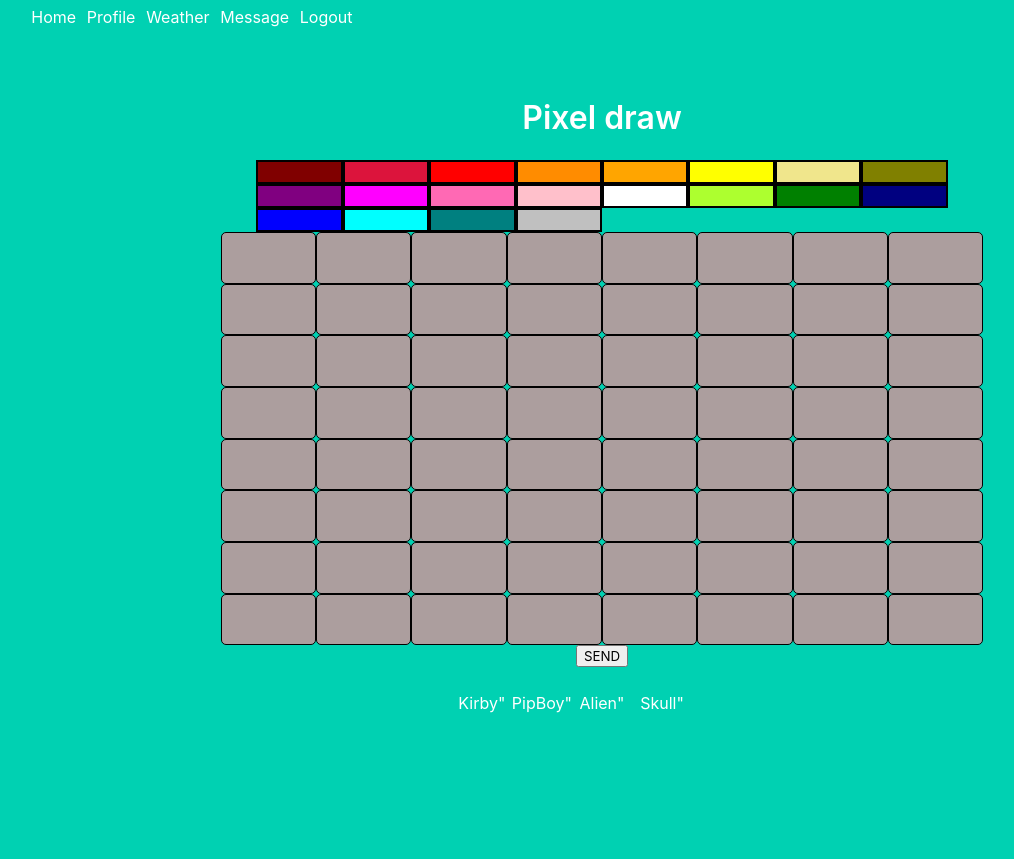
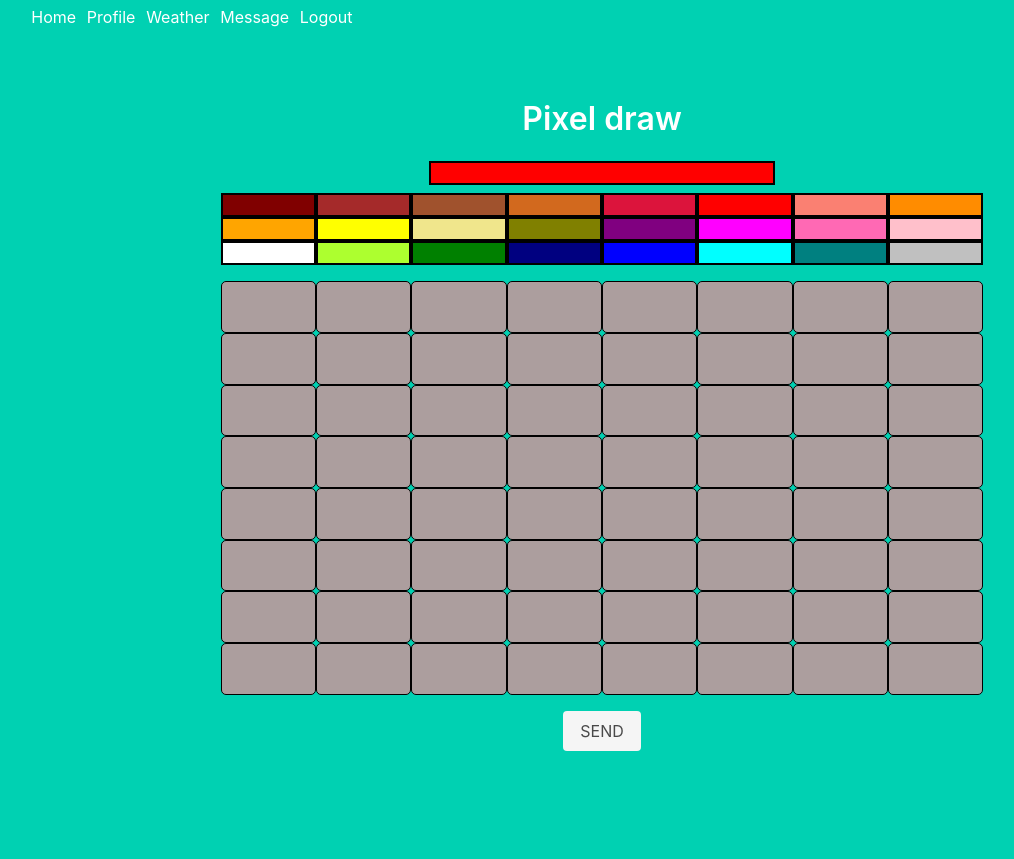
Before and after one commit to AlterFTG/sensehatProyect, a Flask app: page /profile in a window 1280 px wide. Shown: the whole page, without its empty margins (38-1052 px from the left). After the commit the page ends 751 px from the top, so only its background shows below. Run offline with Flask 2, Linux system fonts and the light colour scheme; a user stored in the database is signed in.

Commit message:
New version may

```diff
--- a/project/main.py
+++ b/project/main.py
@@ -1,6 +1,5 @@
 from flask import Flask, Blueprint, render_template, jsonify, request
 from flask_login import login_required, current_user
-from sense_hat import SenseHat
 
 from . import db
 
@@ -20,10 +19,10 @@ def profile():
         data = data.split(',')
         data = [w.replace('"',"").replace("[","").replace("]","") for w in data]
 
-        colorDict = {"maroon": (128,0,0), "crimson": (220,20,60), "red": (255,0,0), "darkorange": (255,140,0), "orange": (255,165,0),
+        colorDict = {"maroon": (128,0,0), "brown": (165,42,42), "sienna": (160,82,45), "chocolate": (210,105,30), "crimson": (220,20,60), "red": (255,0,0), "salmon": (250,128,114), "darkorange": (255,140,0), "orange": (255,165,0),
         "yellow": (255,255,0), "khaki": (240,230,140),"olive": (128,128,0), "purple": (128,0,128), "fuchsia": (255,0,255), "hotpink": (255,105,180), "pink": (255,192,203),
         "white": (255,255,255), "greenyellow": (173,255,47), "green": (0, 128, 0), "navy": (0,0,128),
-        "blue": (0,0,255), "aqua": (0,255,255), "teal": (0,128,128), "blank": (192,192,192)}
+        "blue": (0,0,255), "aqua": (0,255,255), "teal": (0,128,128), "silver": (192,192,192), "blank": (0,0,0)}
 
         draw = []
         for x in range(len(data)):
@@ -36,16 +35,26 @@ def profile():
 @main.route('/weather')
 @login_required
 def weather():
-    humidity = round(sense.get_humidity(), 1)
-    pressure = round(sense.get_pressure(), 1)
-    return render_template('weather.html', celcius=celcius, fahrenheit=fahrenheit, humidity=humidity, pressure=pressure)
+    #humidity = round(sense.get_humidity(), 1)
+    #pressure = round(sense.get_pressure(), 1)
+    #temperature = sense.get_temperature()
+    #celsius = round(temperature, 1)
+    #fahrenheit = 1.8 * round(temperature, 1) + 32
+    temperature = 32
 
-@main.route('/message')
+    if temperature < 20:
+        tempColor = "is-info"
+    elif temperature < 30:
+        tempColor = "is-warning"
+    else:
+        tempColor = "is-danger"
+
+    return render_template('weather.html', celcius=32, fahrenheit=180, humidity=70, pressure=100, tempColor = tempColor)
+
+@main.route('/message', methods=["GET", "POST"])
 @login_required
 def message():
     text = request.form.get("text")
     if text:
-        sense = SenseHat()
-        sense.clear()
-        sense.show_message(text)
+        print(text)
     return render_template('message.html')
--- a/project/static/script.js
+++ b/project/static/script.js
@@ -12,6 +12,7 @@ function setPixelColour(pixel){
 
 function setPenColour(color) {
   penColour = color;
+  document.getElementById("actualColor").style.backgroundColor = penColour;
 }
 
 function sendDraw(){
--- a/project/static/styles/test.css
+++ b/project/static/styles/style.css
@@ -1,12 +1,14 @@
 body {
   width: 100%;
   height: 100%;
+  overflow: hidden;
 }
 
 .wrapper {
   width: 100%;
   display: flex;
   justify-content: center;
+  padding: 0 0 2vh 0;
 }
 
 #art {
@@ -27,11 +29,12 @@ body {
   border: 1px solid black;
 }
 #palette {
-  width: 60%;
+  width: calc(100% + (10 - 300) * ((100vw - 280px) / (1024 - 280)));
   display: grid;
   grid-template-columns: repeat(8, 1fr);
   grid-template-rows: repeat(2, 1fr);
   justify-items: stretch;
+  padding: 0 0 2vh 0;
 }
 
 .pen {
@@ -63,3 +66,13 @@ body {
   grid-template-rows: repeat(5, 1fr);
   justify-items: stretch;
 }
+
+.actualColor{
+  padding: 0 0 1vh 0;
+  width: 30%;
+  height: 100%;
+}
+
+.weather{
+  transform: translate(0%, -5%);
+}
--- a/project/templates/base.html
+++ b/project/templates/base.html
@@ -7,7 +7,7 @@
     <meta name="viewport" content="width=device-width, initial-scale=1">
     <title>Sensehat proyect</title>
     <link rel="stylesheet" href="https://cdn.jsdelivr.net/npm/bulma@0.9.2/css/bulma.min.css">
-    <link href="../static/styles/test.css" rel="stylesheet" type="text/css"/>
+    <link href="../static/styles/style.css" rel="stylesheet" type="text/css"/>
     <script type=text/javascript src="../static/script.js"></script>
 </head>
 
--- a/project/templates/message.html
+++ b/project/templates/message.html
@@ -7,8 +7,8 @@
   <form method="post" action="#">
     <div class="field is-grouped">
       <p class="control is-expanded">
-      <input class="input" type="text" id="text" name="text" placeholder="Write on your Sensehat">
-      <button type="submit">Send</button>
+        <textarea id="text" name="text" class="textarea" placeholder="Write on your Sensehat"></textarea>
+        <button class="button is-light" type="submit">Send</button>
       </p>
     </div>
   </form>
--- a/project/templates/profile.html
+++ b/project/templates/profile.html
@@ -4,8 +4,13 @@
 
 <div class="mainWrapper">
 <h1 class="title">Pixel draw</h1>
+
+<div class="actualColor">
+  <div id="actualColor" class="pen" style="background-color:red"></div>
+</div>
+
 <div id="palette">
-  {% set colorTest = {"maroon": "#800000", "crimson": "#DC143C", "red": "#ff0000", "darkorange": "#FF8C00", "orange": "#ffA5000", "yellow": "#FFFF00", "khaki": "#F0E68C", "olive": "#808000", "purple": "#800080",
+  {% set colorTest = {"maroon": "#800000", "brown": "#A52A2A", "sienna": "#A0522D", "chocolate": "#D2691E" ,"crimson": "#DC143C", "red": "#ff0000", "salmon": "#FA8072","darkorange": "#FF8C00", "orange": "#ffA5000", "yellow": "#FFFF00", "khaki": "#F0E68C", "olive": "#808000", "purple": "#800080",
   "fuchsia": "#ff00ff", "hotpink": "#FF69B4", "pink": "#FFC0CB", "white": "#ffffff", "greenyellow": "#ADFF2F", "green": "#008000", "navy": "#000080", "blue": "#0000ff", "aqua": "#00ffff", "teal": "#008080",
   "silver": "#808080"} %}
 
@@ -24,16 +29,5 @@
   </div>
 </div>
   <input type="hidden" id="" name="" value="">
-  <button id="demo_btn" onclick="sendDraw()">SEND</button>
-<br>
-
-  <div class="">
-    <div class="drawsContainer">
-      {% set draws = ["Kirby", "PipBoy", "Alien", "Skull"] %}
-      {% for i in range(draws|length) %}
-        <div class="" id="{{ draws[i] }}" onclick="getDraw">{{ draws[i] }}"</div>
-      {% endfor %}
-    </div>
-  </div>
-</div>
+  <button class="button is-light" id="draw_btn" onclick="sendDraw()">SEND</button>
 {% endblock %}
```
Also changed, not shown: project/templates/weather.html (+15 -4 lines). Lines whose indentation alone changed are shown as unchanged.
